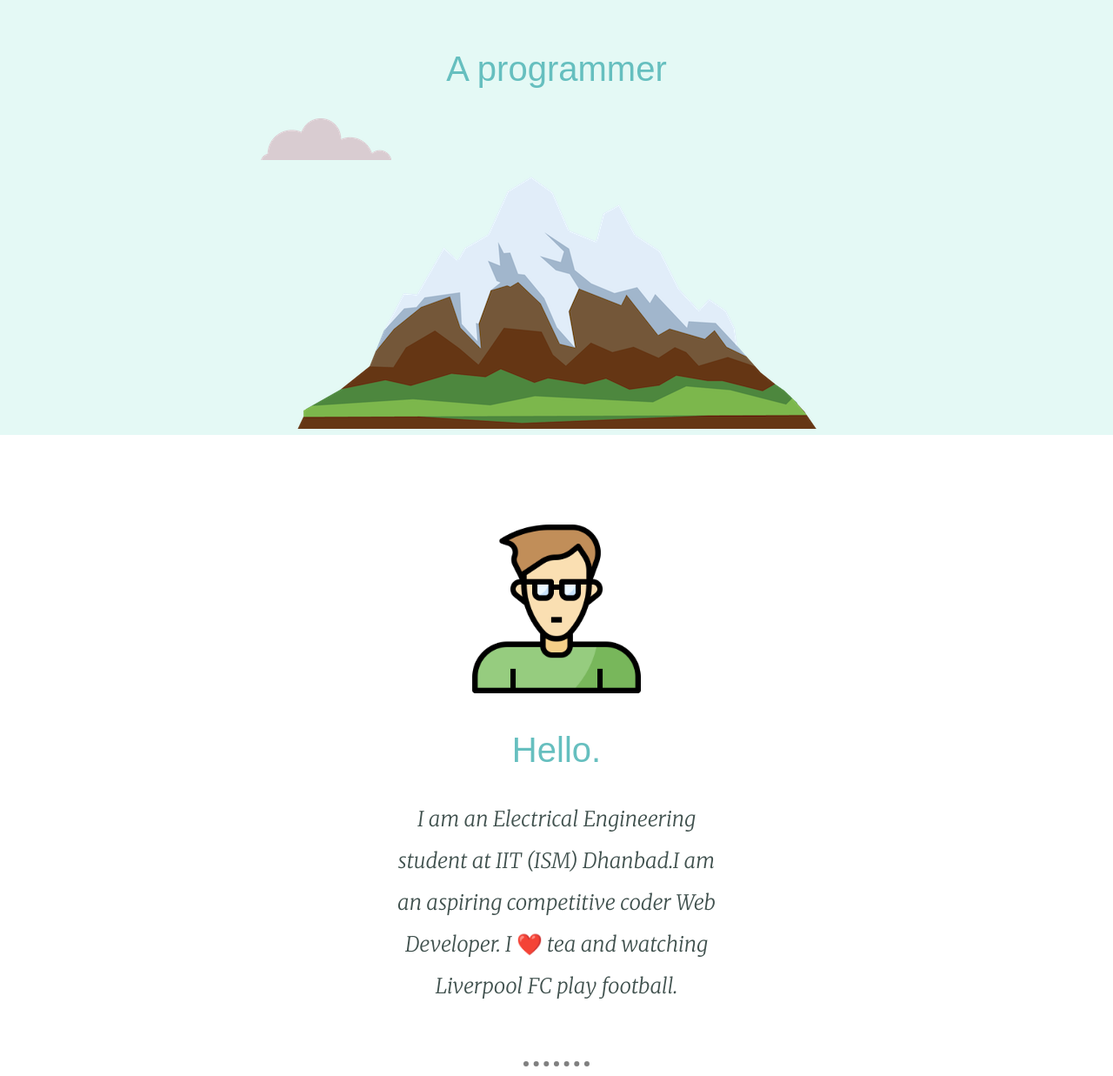
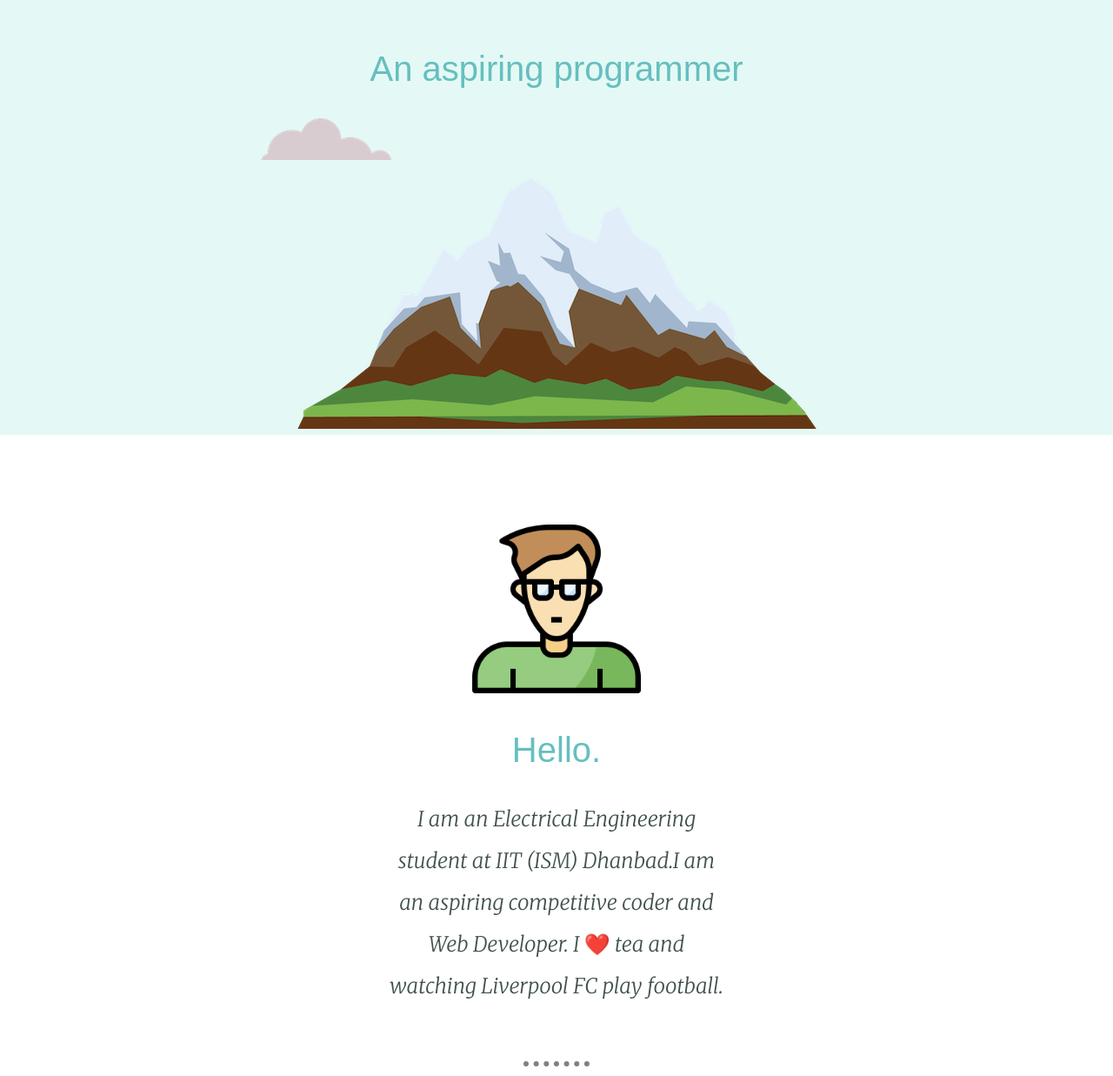
Before and after one commit to GunjitKartikey/mysite, a plain HTML site: page index.html in a window 1280 px wide. Shown: the part 343-1580 px from the top of the page at 87% size. Drawn offline with Linux system fonts and the light colour scheme.

Commit message:
Update index.html

```diff
--- a/index.html
+++ b/index.html
@@ -15,7 +15,7 @@
   <div class="top">
     <img class="top-cloud" src="cloud.png" alt="cloud-pic">
     <h1>I'm Gunjit</h1>
-    <h2>A programmer</h2>
+    <h2>An aspiring programmer</h2>
     <img class="bottom-cloud" src="cloud.png" alt="cloud-pic">
     <img class="mountain" src="mountain.png" alt="mountain-pic">
   </div>
@@ -23,7 +23,7 @@
     <div class="profile">
       <img src="man.png" alt="my-pic" height="200" width="200">
       <h2>Hello.</h2>
-      <p class="intro">I am an Electrical Engineering student at IIT (ISM) Dhanbad.I am an aspiring competitive coder Web Developer. I ❤️ tea and watching Liverpool FC play football.</p>
+      <p class="intro">I am an Electrical Engineering student at IIT (ISM) Dhanbad.I am an aspiring competitive coder and Web Developer. I ❤️ tea and watching Liverpool FC play football.</p>
     </div>
     <hr>
     <div class="skills">
@@ -36,7 +36,7 @@
       <div class="skill-row">
         <img class="pizza" src="pizza.png" alt="pizza-pic" height="200" width="200">
         <h3>In Pizza We Crust</h3>
-        <p>But my best skill is actually in eating pizzas. I just love adding random toppings on top of my pizzas and trying them out. But jalapenos and barbeque chicken when combined with a rich cheese crust remain my favourite toppings</p>
+        <p>But my best skill is actually in eating pizzas. I just love adding random toppings on top of my pizzas and trying them out. But jalapenos and barbeque chicken when combined with a rich cheese crust remain my favourite toppings.</p>
       </div>
     </div>
 <hr>
```
